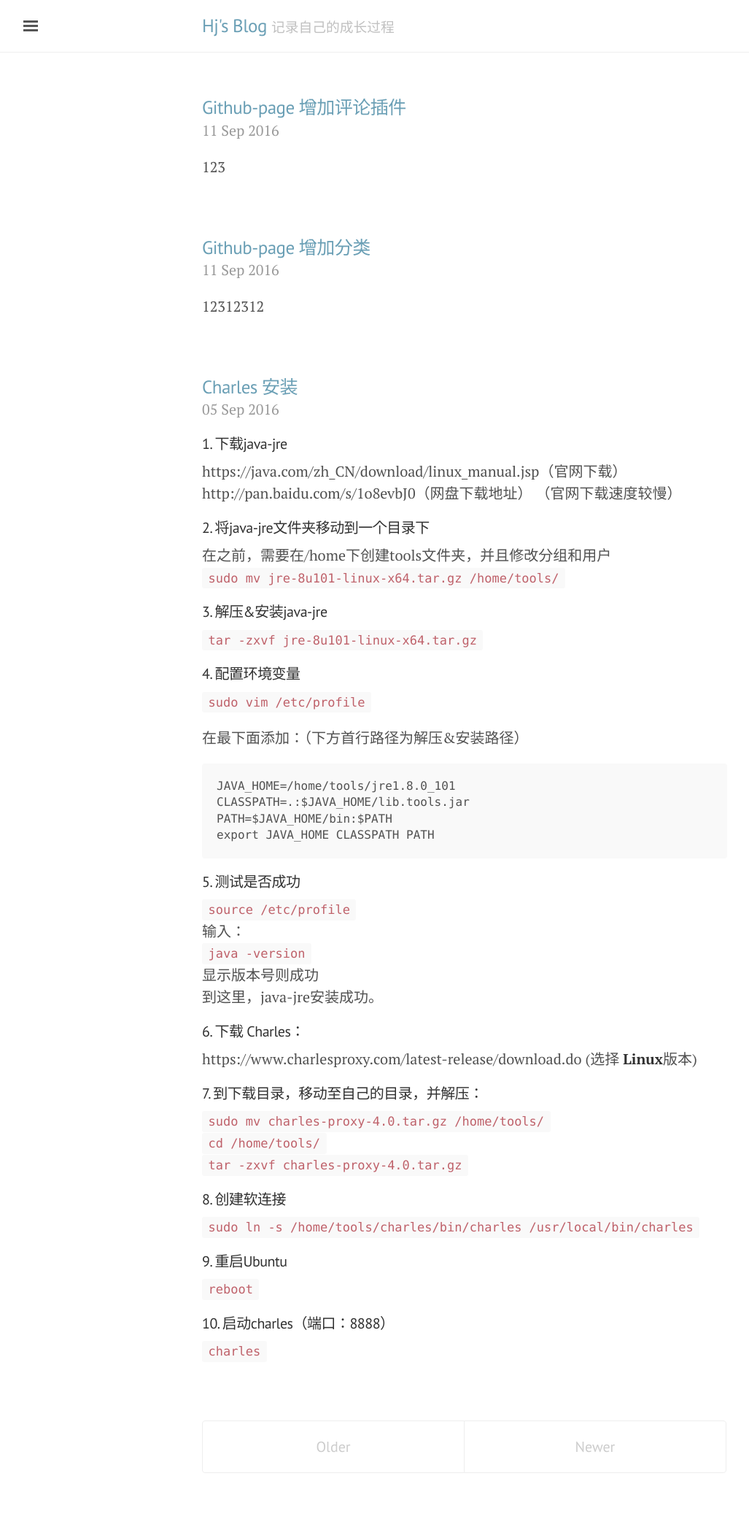
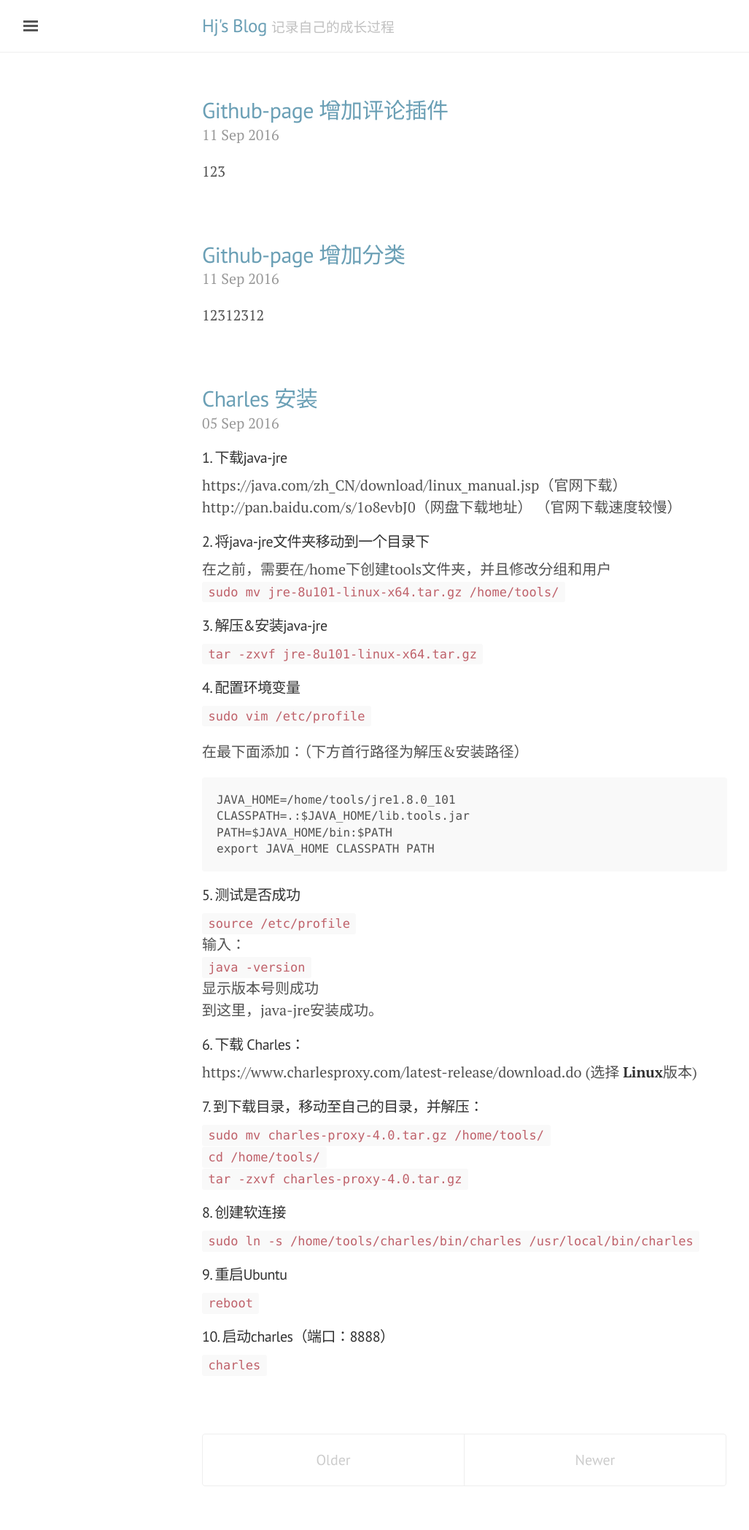
Before and after one commit to hxjiejie/jekyll_demo, a Jekyll site: the page built from index.html, in a window 1280 px wide. Shown: the whole page at 73% size, without its empty margins (3-1030 px from the left). Built offline with Jekyll 4.4.1, drawn with Linux system fonts in a browser that asks for light colours; the list of posts is cut into pages by our own code.

Commit message:
Update index.html

```diff
--- a/index.html
+++ b/index.html
@@ -6,11 +6,11 @@ title: Home
 <div class="posts">
   {% for post in paginator.posts %}
   <div class="post">
-    <h3 class="post-title">
+    <h2 class="post-title">
       <a href="{{ site.baseurl }}{{ post.url }}">
         {{ post.title }}
       </a>
-    </h3>
+    </h2>
 
    <span class="post-date">{{ post.date | date_to_string }}</span>
 
```
